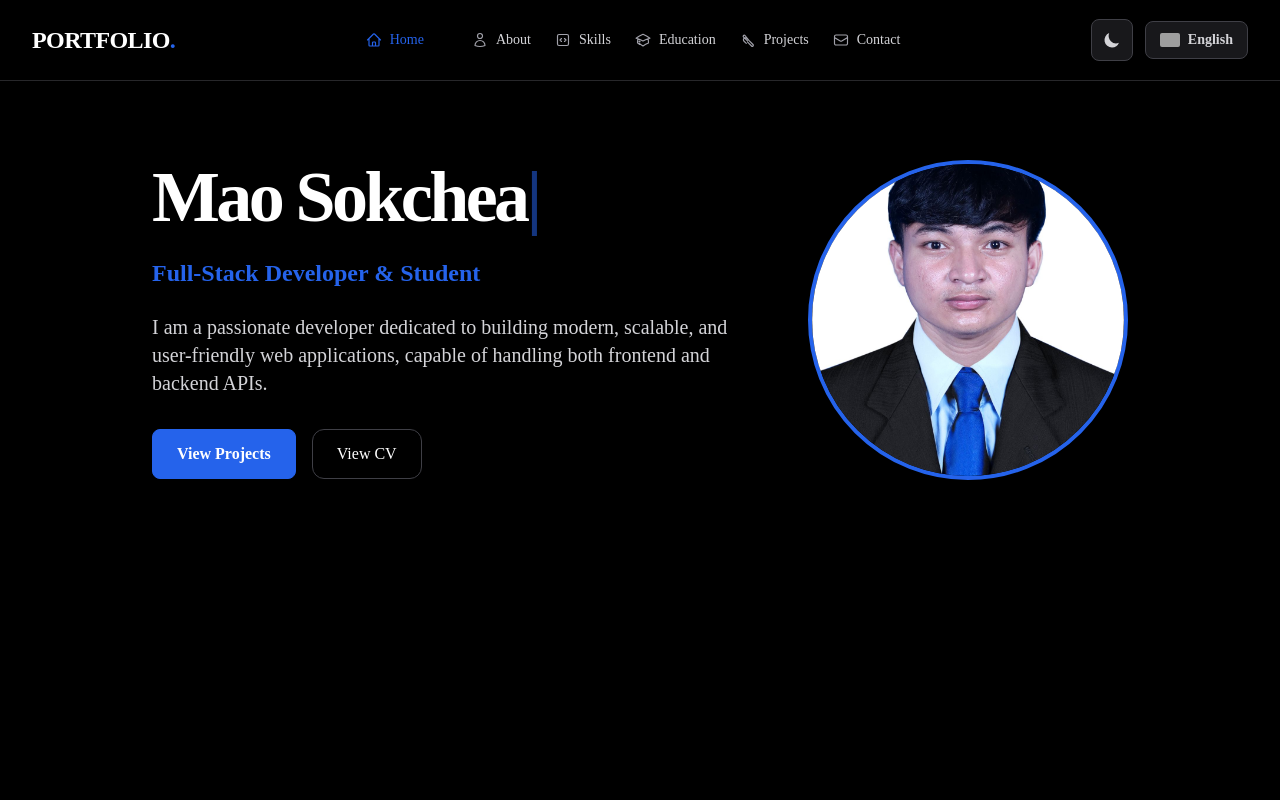
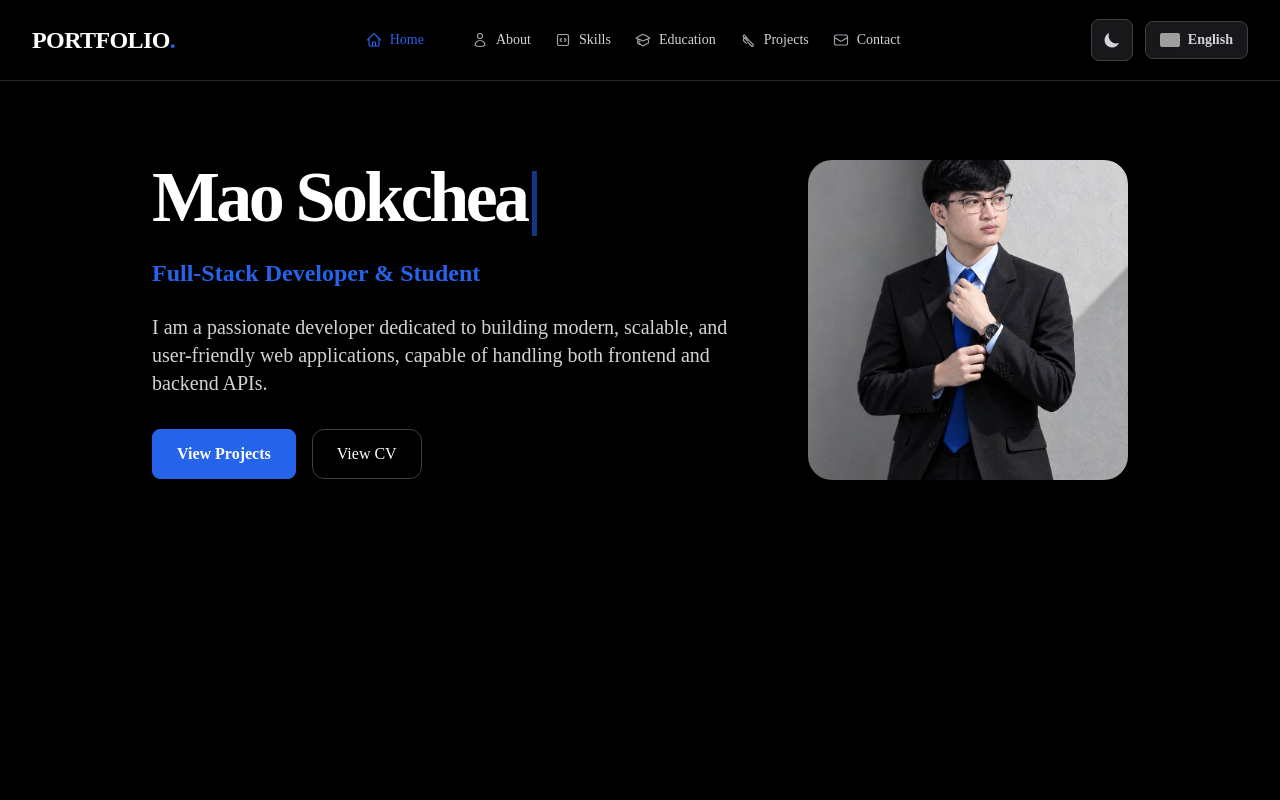
Before and after one commit to Maosokchea1/My_ProfolioSokchea, a React (Create React App) app: page / in a window 1280 px wide. Shown: the top 800 px of the page. Built offline with nearby package versions, Linux system fonts and the light colour scheme; grey boxes are pictures that could not be loaded; a web font is replaced by a local one.

Commit message:
Update code all

```diff
--- a/src/components/Home.jsx
+++ b/src/components/Home.jsx
@@ -1,7 +1,7 @@
 import React, { useState, useEffect } from 'react';
 import Button from './Button';
 // 👈 Import រូបភាព Profile
-import profileImage from '../assets/images/mypicture.JPG';
+import profileImage from '../assets/images/image.png';
 
 const Home = ({ t, isDarkMode, lang }) => {
   const fullName = "Mao Sokchea";
@@ -42,7 +42,6 @@ const Home = ({ t, isDarkMode, lang }) => {
     return () => clearTimeout(timer);
   }, []);
 
-  // 🛠 កែសម្រួលត្រង់នេះ៖ បន្ថែម 'km' ដើម្បីឱ្យវាចាប់បានទោះបីជាប្រព័ន្ធប្រើកូដ km ក៏ដោយ
   const isKhmer = lang === 'ភាសាខ្មែរ' || lang === 'Khmer' || lang === 'km';
 
   const roleTitle = isKhmer
@@ -62,13 +61,17 @@ const Home = ({ t, isDarkMode, lang }) => {
         {/* Flex container with reverse: Content (Left) | Image (Right) */}
         <div className="flex flex-col-reverse md:flex-row-reverse items-center justify-center gap-12 lg:gap-20">
 
-          {/* Right Side: Profile Image */}
-          <div className="flex-shrink-0 mb-10 md:mb-0">
-            <div className="w-64 h-64 lg:w-80 lg:h-80 rounded-full overflow-hidden border-4 border-primary shadow-2xl mx-auto">
+          {/* Right Side: Profile Image (Natural Look without borders) */}
+          <div className="flex-shrink-0 mb-10 md:mb-0 relative">
+            {/* Background Glow Effect (Optional soft blur) */}
+            <div className="absolute -inset-1 rounded-3xl bg-gradient-to-r from-primary/20 to-purple-500/20 opacity-50 blur-2xl"></div>
+
+            {/* Image Container: Clean without border and padding box */}
+            <div className="relative w-64 h-64 lg:w-80 lg:h-80 rounded-3xl overflow-hidden shadow-lg mx-auto">
               <img
                 src={profileImage}
                 alt="Mao Sokchea"
-                className="w-full h-full object-cover"
+                className="w-full h-full object-cover hover:scale-105 transition-transform duration-500"
               />
             </div>
           </div>
```
Also changed, not shown: src/assets/images/image.png (added).
